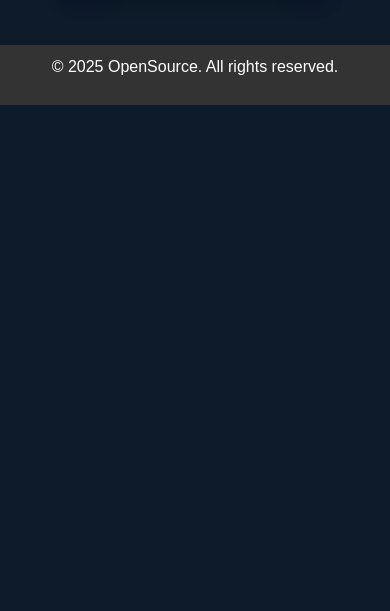
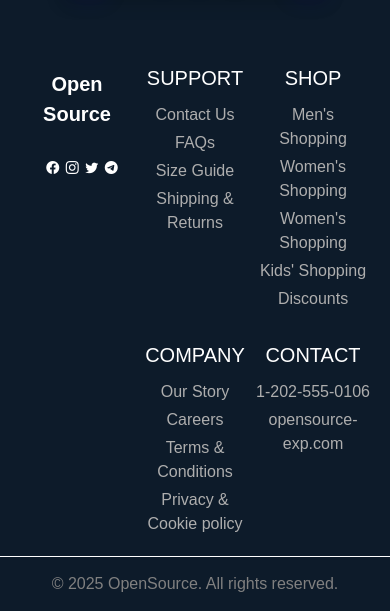
Before and after one commit to BendiKarthikeya/OpenSource, a plain HTML site: page index.html in a window 390 px wide. Shown: the part 2190-2801 px from the top of the page. Before the commit the page ends 2295 px from the top, so only its background shows below. Drawn offline with nearby package versions, Linux system fonts and the light colour scheme.

Commit message:
adding/responsive-footer

```diff
--- a/index.html
+++ b/index.html
@@ -18,6 +18,7 @@
     <link rel="stylesheet" href="./src/Styles/searchbar.css" />
     <link rel="stylesheet" href="./src/Styles/login.css" />
     <link rel="stylesheet" href="./src/Styles/style.css" />
+    <link rel="stylesheet" href="./src/Styles/footer.css" />
   </head>
   <body>
     <header class="container-fluid">
@@ -193,10 +194,56 @@
 
       <!-- Carousel -->
     </main>
+<!-- adding responsive footer -->
+<footer>
+  <div class="final-footer">
+      <div class="first">
+          <div class="brandname">
+              <span>Open Source</span>
+          </div>
+          <aside>
+              <span class="bi bi-facebook"></span>
+              <span class="bi bi-instagram"></span>
+              <span class="bi bi-twitter"></span>
+              <span class="bi bi-telegram"></span>
+          </aside>
+      </div>
+      <div class="second">
+          <div class="data">SUPPORT</div>
+          <span>Contact Us</span>
+          <span>FAQs</span>
+          <span> Size Guide</span>
+          <span> Shipping & Returns</span>
+      </div>
+      <div class="thrid">
+          <div class="data">SHOP</div>
+          <span>Men's Shopping</span>
+          <span> Women's Shopping</span>
+          <span> Women's Shopping</span>
+          <span>Kids' Shopping</span>
+          <span>Discounts</span>
+          <br><br>
+      </div>
+      <div class="fourth">
+          <div class="data">COMPANY</div>
+          <span>Our Story</span>
+          <span> Careers</span>
+          <span>Terms & Conditions</span>
+          <span>Privacy & Cookie policy</span>
+      </div>
+      <div class="fifth">
+          <div class="data">CONTACT</div>
+          <span> 1-202-555-0106</span>
+          <span>opensource-exp.com</span>
+      </div>
+  </div>
 
-    <footer>
-      <p>&copy; 2025 OpenSource. All rights reserved.</p>
-    </footer>
+  <div class="copyright">
+      © 2025 OpenSource. All rights reserved.
+  </div>
+
+</footer>
+
     <!--  -->
     <!-- This is a separate section; it doesn't have any relation to the main code above -->
     <!-- Login Modal -->
--- /dev/null
+++ b/src/Styles/footer.css
@@ -0,0 +1,148 @@
+footer {
+    background-color: #0d1b2a;
+    color: white;
+    margin: 0px;
+    padding: 0px;
+
+}
+
+@media screen and (orientation:landscape) {
+    .final-footer {
+        background-color: #0d1b2a;
+        ;
+        color: white;
+        padding: 40px 40px 80px 40px;
+        display: grid;
+        grid-template-columns: 2.4fr 2.4fr 2.4fr 2.4fr 2.4fr;
+        font-family: Arial;
+        font-size: 9px;
+    }
+
+    .brandname {
+        font-size: 20px;
+        font-family: Arial;
+        margin: 6px;
+        margin-bottom: 9px;
+        font-weight: bold;
+    }
+
+    aside span {
+        padding: 2px;
+    }
+
+    .data~span {
+        display: block;
+        color: rgb(174, 174, 174);
+        padding: 2px;
+        font-size: 16px;
+
+    }
+
+    .data {
+        padding-bottom: 8px;
+        font-size: 20px;
+    }
+
+    aside {
+        padding-left: 10px;
+        margin-top: 30px;
+    }
+
+    aside * {
+        font-size: 20px;
+        padding-bottom: 30px;
+    }
+    .copyright {
+        color: gray;
+        border-top: 0.5px solid rgb(255, 255, 255);
+        padding-bottom: 15px;
+        padding-top: 15px;
+        display: flex;
+        justify-content: center;
+        align-items: center;
+    }
+}
+
+@media screen and (orientation:portrait) {
+    footer {
+        height: 100%;
+    }
+
+    .final-footer {
+
+        padding: 18px;
+        display: grid;
+        grid-template-columns: 4fr 4fr 4fr;
+        font-family: Arial;
+        font-size: 9px;
+    }
+
+    .brandname {
+        font-size: 20px;
+        font-family: Arial;
+        margin: 6px;
+        margin-bottom: 9px;
+        font-weight: bold;
+    }
+
+    aside span {
+        padding: 2px;
+    }
+
+    .data~span {
+        display: block;
+        color: rgb(174, 174, 174);
+        padding: 2px;
+        font-size: 16px;
+
+    }
+
+    .data {
+        padding-bottom: 8px;
+        font-size: 20px;
+    }
+
+    aside {
+        padding-left: 10px;
+        margin-top: 30px;
+    }
+
+    aside * {
+        font-size: 13px;
+    }
+
+    .first {
+        grid-column: 1;
+        grid-row: 1;
+    }
+
+    .second {
+        grid-column: 2;
+        grid-row: 1;
+    }
+
+    .third {
+        grid-column: 3;
+        grid-row: 1;
+    }
+
+    .fourth {
+        grid-column: 2;
+        grid-row: 2;
+    }
+
+    .fifth {
+        grid-column: 3;
+        grid-row: 2;
+    }
+
+    .copyright {
+        color: gray;
+        border-top: 0.5px solid rgb(255, 255, 255);
+        padding-bottom: 15px;
+        padding-top: 15px;
+        display: flex;
+        justify-content: center;
+        align-items: center;
+    }
+}
```
